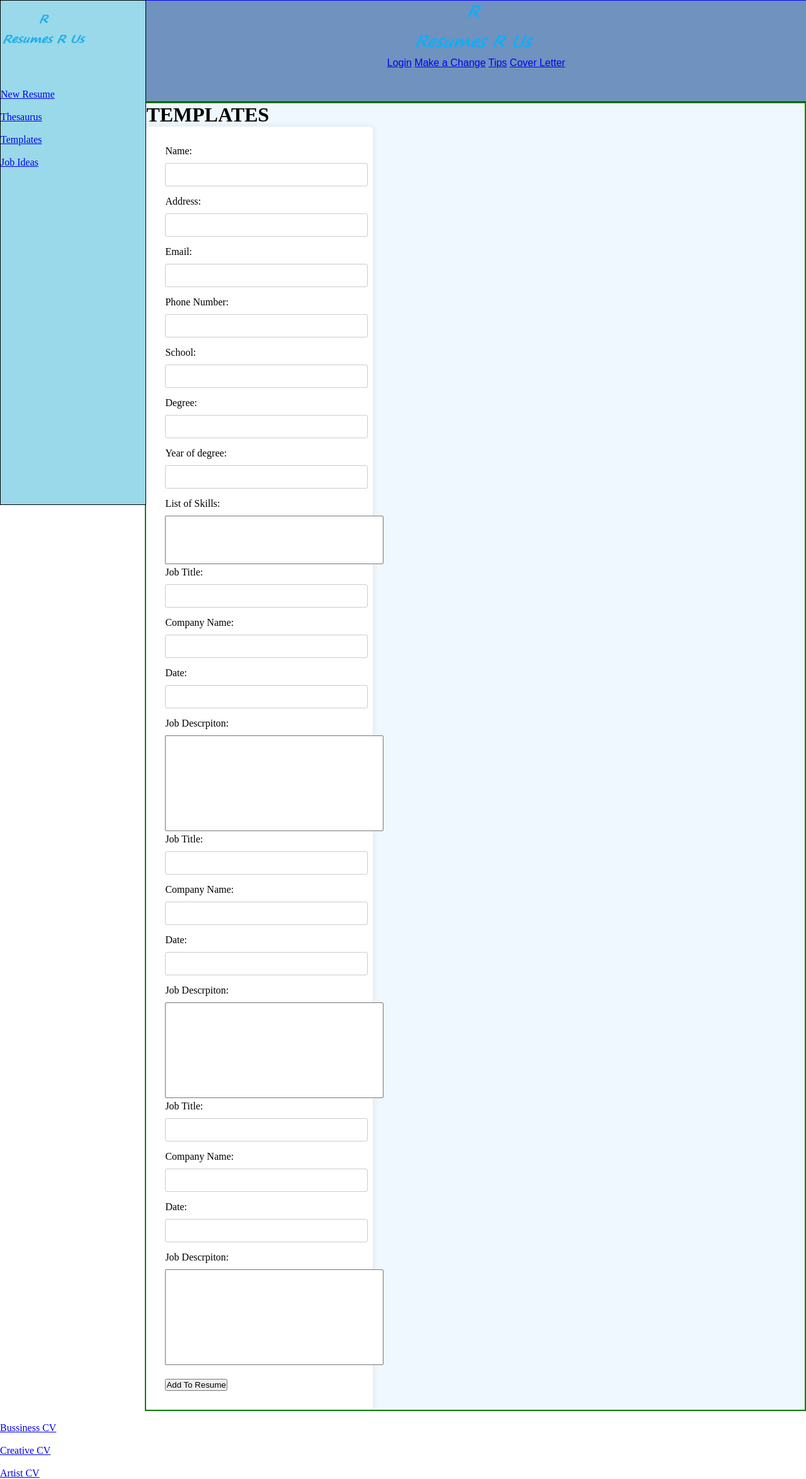
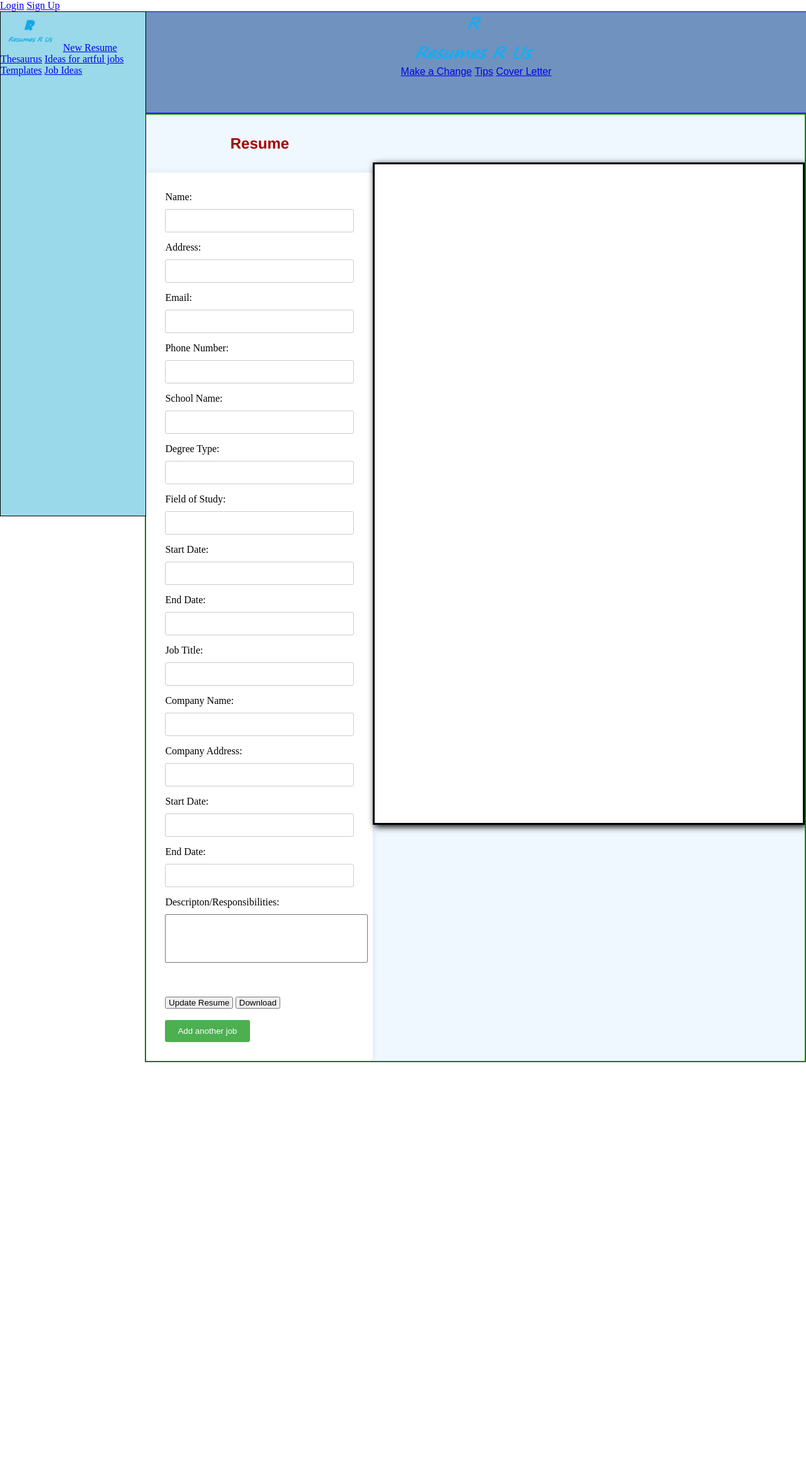
Before and after one commit to ElizabethKSchmalz/Capstone_ResumesRus, a PHP site: page /tcpdf/templates.php in a window 1280 px wide. Shown: the whole page at 63% size. After the commit the page ends 1687 px from the top, so only its background shows below. Run offline with PHP 8.4, Linux system fonts and the light colour scheme; data that the repository does not hold is empty.

Commit message:
Got the resume functionality working as well as added .js file for adding jobs

```diff
--- a/css/style.css
+++ b/css/style.css
@@ -128,6 +128,17 @@ textarea {
   font-family: Arial, sans-serif;
 }
 
+#resume {
+  background-color: white;
+  border: 3px solid black;
+  box-shadow: black 3px 3px 10px;
+  width: 18.6cm;
+  height: 25.7cm;
+  margin: 2cm auto;
+  padding: 1cm;
+  font-family: Arial, sans-serif;
+}
+
 #topInfo {
   border-top: 1px solid black;
   padding-top: 50px;
@@ -186,3 +197,25 @@ textarea {
   padding-left: 300px;
 
 }
+
+.experiences {
+  margin-bottom: 20px;
+}
+
+.experience-item {
+  border: 1px solid #ddd;
+  padding: 10px;
+  margin-bottom: 10px;
+}
+
+#schoolName {
+    font-size: 18px;
+    font-weight: bold;
+    color: #333;
+    margin-bottom: 10px;
+    margin-left: -1px;
+}
+
+.workDesc {
+  font-size: 14px;
+}
--- a/templates.php
+++ b/templates.php
@@ -1,7 +1,15 @@
 <?php
+// Bring in the sanitization method
+require "sanitize.php";
 
-//Variables
-$name = $address = $email = $phoneN = $school = $degree = $yearD = $skills = $date = $job = $cName = $date = $jobDes = "";
+// Declare variables for the cover letter and assign them to an empty string
+$name = $address = $email = $pNumber = $date = $managerName = $cName = $cAddress = "";
+
+
+function sanitizeValue($value) {
+  return htmlspecialchars(strip_tags($value));
+}
+
 
 if (isset($_POST['submit']) || isset($_POST['download'])) {
 
@@ -10,24 +18,51 @@ if (isset($_POST['submit']) || isset($_POST['download'])) {
   $name = sanitizeString(INPUT_POST, "name");
   $address = sanitizeString(INPUT_POST, "address");
   $email = sanitizeString(INPUT_POST, "email");
-  $phoneN = sanitizeString(INPUT_POST, "phoneN");
-  $school = sanitizeString(INPUT_POST, "school");
+  $pNumber = sanitizeString(INPUT_POST, "pNumber");
+  $startDate1 = sanitizeString(INPUT_POST, "startDate1");
+  $endDate1 = sanitizeString(INPUT_POST, "endDate1");
+  $cName1 = sanitizeString(INPUT_POST, "cName1");
+  $cAddress1 = sanitizeString(INPUT_POST, "cAddress1");
+  $schoolName = sanitizeString(INPUT_POST, "schoolName");
   $degree = sanitizeString(INPUT_POST, "degree");
-  $yearD = sanitizeString(INPUT_POST, "yearD");
-  $skills = sanitizeString(INPUT_POST, "skills");
-  $job = sanitizeString(INPUT_POST, "job");
-  $cName = sanitizeString(INPUT_POST, "cName");
-  $cAddress = sanitizeString(INPUT_POST, "cAddress");
-  $date = sanitizeString(INPUT_POST, "date");
-  $jobDes = sanitizeString(INPUT_POST, "jobDes");
+  $fieldOfStudy = sanitizeString(INPUT_POST, "fieldOfStudy");
+  $eduStartDate = sanitizeString(INPUT_POST, "eduStartDate");
+  $eduEndDate = sanitizeString(INPUT_POST, "eduEndDate");
+
+  $cNames = array_map('sanitizeValue', $_POST['cName']);
+  $cAddresses = array_map('sanitizeValue', $_POST['cAddress']);
+  $startDates = array_map('sanitizeValue', $_POST['startDate']);
+  $endDates = array_map('sanitizeValue', $_POST['endDate']);
+  $jobTitles = array_map('sanitizeValue', $_POST['jobTitle']);
+  $letterContent = isset($_POST['letterContent']) && is_array($_POST['letterContent'])
+    ? array_map('sanitizeValue', $_POST['letterContent'])
+    : array();
+
+  //Check if download or submit is pressed
 }
+
+// Bring in pdf code if download was pressed
 if(isset($_POST['download'])) {
-  require('pdfForResume.php');
+    require('generate_pdf.php');
     exit();
 }
 ?>
+<?php
+session_start();
 
-
+if (isset($_SESSION['authenticated']) && $_SESSION['authenticated'] === true) {
+    // User is logged in
+    ?>
+     <a href="logout.php">Logout</a>
+    <?php
+} else {
+    // User is not logged in
+    ?>
+    <a href="login.php">Login</a>
+    <a href="signup.php">Sign Up</a>
+    <?php
+}
+?>
 <!DOCTYPE html>
 <html lang="en">
 <head>
@@ -41,149 +76,163 @@ if(isset($_POST['download'])) {
   <div class="wrapper">
 
     <div class="sidebar">
-      <a href="index.php"><img src="Images/Logo_1.png" alt="Resumes R Us Logo"></a>
-      <br>
-      <br>
-      <br>
+      <a href="index.php"><img src="Images/Logo.png" alt="Resumes R Us Logo"></a>
       <a href="resume.php">New Resume</a>
-      <br>
-      <br>
       <a href="#">Thesaurus</a>
-      <br>
-      <br>
+      <a href="#">Ideas for artful jobs</a>
       <a href="templates.php">Templates</a>
-      <br>
-      <br>
       <a href="#">Job Ideas</a>
     </div>
 
     <div class="header">
       <a href="index.php"><img src="Images/Logo_2.png" alt="Resumes R Us Logo"></a>
       <br>
-      <a href="login.php">Login</a>
       <a href="#">Make a Change</a>
-      <a href="#">Tips</a>
-      <a href="#">Cover Letter</a>
+      <a href="tips.php">Tips</a>
+      <a href="coverLetter.php">Cover Letter</a>
     </div>
 
     <div class="mainContent">
-    <div id ="resume">
-    <h1>TEMPLATES</h1>
 
-  <form action="resume.php" method="post">
+      <div id="letterForm">
+        <h2>Resume</h2>
+
+        <form action="<?php echo htmlspecialchars($_SERVER["PHP_SELF"]); ?>" method="post">
 
           <label for="name">Name:</label>
-      <input type="text" name="name" id="name">
+          <input type="text" name="name" id="name" value="<?php echo $name; ?>">
           <br>
+
           <label for="address">Address:</label>
-      <input type="text" name="address" id="address">
+          <input type="text" name="address" id="address" value="<?php echo $address; ?>">
           <br>
+
           <label for="email">Email:</label>
-      <input type="text" name="email" id="email" >
+          <input type="text" name="email" id="email" value="<?php echo $email; ?>">
           <br>
-      <label for="phoneN">Phone Number:</label>
-      <input type="text" name="phoneN" id="phoneN" >
+
+          <label for="pNumber">Phone Number:</label>
+          <input type="text" name="pNumber" id="pNumber" value="<?php echo $pNumber; ?>">
           <br>
-      <label for="school">School:</label>
-      <input type="text" name="school" id="school" >
+
+          <label for="schoolName">School Name:</label>
+          <input type="text" name="schoolName" value="<?php echo $schoolName; ?>">
           <br>
-      <label for="dergee">Degree:</label>
-      <input type="text" name="degree" id="degree" >
+
+          <label for="degree">Degree Type:</label>
+          <input type="text" name="degree" id="degree" value="<?php echo $degree; ?>">
           <br>
-      <label for="yearD">Year of degree:</label>
-      <input type="text" name="yearD" id="yearD" >
+
+          <label for="fieldOfStudy">Field of Study:</label>
+          <input type="text" name="fieldOfStudy" id="fieldOfStudy" value="<?php echo $fieldOfStudy; ?>">
           <br>
-      <label for="skills">List of Skills:</label>
-      <textarea name="skills" id="skills" rows="5" cols="41"></textarea>
+
+          <label for="eduStartDate">Start Date:</label>
+          <input type="text" name="eduStartDate" id="eduStartDate" value="<?php echo $eduStartDate; ?>">
           <br>
-      <label for="job">Job Title:</label>
-      <input type="text" name="job" id="job" >
+
+          <label for="eduEndDate">End Date:</label>
+          <input type="text" name="eduEndDate" id="eduEndDate" value="<?php echo $eduEndDate; ?>">
           <br>
-      <label for="cName">Company Name:</label>
-      <input type="text" name="cName" id="cName" >
+
+          <div id="workExperience">
+              <div class="job">
+
+              <label for="jobTitle[]">Job Title:</label>
+              <input type="text" name="jobTitle[]" id="jobTitle1" value="<?php echo isset($jobTitle[0]) ? $jobTitle[0] : ''; ?>">
               <br>
-      <label for="date">Date:</label>
-      <input type="text" name="date" id="date" >
+
+              <label for="cName[]">Company Name:</label>
+              <input type="text" name="cName[]" id="cName1" value="<?php echo isset($cName[0]) ? $cName[0] : ''; ?>">
               <br>
-      <label for="jobDes">Job Descrpiton:</label>
-      <textarea name="jobDes" id="jobDes" rows="10" cols="41"></textarea>
+
+              <label for="cAddress[]">Company Address:</label>
+              <input type="text" name="cAddress[]" id="cAddress1" value="<?php echo isset($cAddress[0]) ? $cAddress[0] : ''; ?>">
               <br>
-      <label for="job">Job Title:</label>
-      <input type="text" name="job" id="job" >
+
+              <label for="startDate[]">Start Date:</label>
+              <input type="text" name="startDate[]" id="startDate1" value="<?php echo isset($startDate[0]) ? $startDate[0] : ''; ?>">
               <br>
-      <label for="cName">Company Name:</label>
-      <input type="text" name="cName" id="cName" >
+
+              <label for="endDate[]">End Date:</label>
+              <input type="text" name="endDate[]" id="endDate1" value="<?php echo isset($endDate[0]) ? $endDate[0] : ''; ?>">
               <br>
-      <label for="date">Date:</label>
-      <input type="text" name="date" id="date">
-      <br>
-      <label for="jobDes">Job Descrpiton:</label>
-      <textarea name="jobDes" id="jobDes" rows="10" cols="41"></textarea>
-      <br>
-      <label for="job">Job Title:</label>
-      <input type="text" name="job" id="job" ">
-      <br>
-      <label for="cName">Company Name:</label>
-      <input type="text" name="cName" id="cName" >
-      <br>
-      <label for="date">Date:</label>
-      <input type="text" name="date" id="date">
-      <br>
-      <label for="jobDes">Job Descrpiton:</label>
-      <textarea name="jobDes" id="jobDes" rows="10" cols="41"></textarea>
+
+              <label for="jobDescription">Descripton/Responsibilities:</label>
+              <textarea name="letterContent[]" id="letterContent1" rows="5" cols="38"><?php echo isset($letterContent[0]) ? $letterContent[0] : ''; ?></textarea>
+              <br><br>
+              </div>
+          </div>
+
+
           <br>
           <br>
-      <input type="submit" name="submit" value="Add To Resume">
+
+
+          <input type="submit" name="submit" value="&nbsp;Update Resume&nbsp;">
+          <input type="submit" name="download" value="&nbsp;Download&nbsp;">
+          <br>
+          <br>
+          <button type="button" id="addJob">Add another job</button>
+
         </form>
       </div>
+
       <div id="resume">
         <?php
+
           // Check if form was submitted
           if (isset($submitted)) {
-            // Trim main letter content to 2000 characters
-            if (strlen($jobDes) > 2000) {
-              $jobDes = substr($jobDes, 0, 2000);
+
+
+            echo "
+              <header id=\"topInfo\">
+                  <h1>{$name}</h1>
+                  <br>
+                  <p>{$address}</p>
+                  <p>Email: {$email}</p>
+                  <p>Phone: {$pNumber}</p>
+                  <br>
+              </header>
+              <hr>
+              <section id=\"education\">
+                <h2>Education</h2>
+                <h3 id=\"schoolName\">{$schoolName}</h3>
+                <p><strong>Degree:</strong> {$degree}</p>
+                <p><strong>Field of Study:</strong> {$fieldOfStudy}</p>
+                <p><strong>Duration:</strong> {$eduStartDate} - {$eduEndDate}</p>
+              </section>
+              <section id=\"experience\">
+                  <h2>Work Experience</h2>
+                  ";
+                for ($i = 0; $i < count($cNames); $i++) {
+                 echo "
+                  <p><strong>Job Title:</strong> {$jobTitles[$i]}</p>
+                  <p><strong>Company:</strong> {$cNames[$i]}</p>
+                  <p><strong>Location:</strong> {$cAddresses[$i]}</p>
+                  <p><strong>Duration:</strong> {$startDates[$i]} - {$endDates[$i]}</p>
+                  <br>
+                  <p><strong>Description of responsibilities or achievements</strong></p>
+                  <br>
+                  <ul class=\"workDesc\">
+                      <li>$letterContent[$i]</li>
+                  </ul>
+                  <hr>
+                  <br>
+              ";
+                }
+                echo "</section>";
+            // Display resume preview
             }
 
-            // Display cover letter preview
-           /* echo "
-            <div class=\"info\" id=\"topInfo\">
-              <p>$name</p>
-              <p>$address</p>
-              <p>$email</p>
-              <p>$phoneN</p><br>
-            </div>
-            <br>
-            <div class=\"info\">
-              <p>$job</p>
-              <p>$cName</p>
-              <p>$date</p><br>
-              <p>$jobdes</p>
-            </div>
-            <br>
-            <p id=\"letterDate\">$date</p><br>
-            <br>
-            <p class=\"toFrom\">Dear $managerName,</p><br>
-            <p id=\"mainLetter\">$letterContent</p><br>
-            <p class=\"toFrom\">Sincerely,<br>$name</p>
-            ";*/
-          }
             ?>
 
-      </div>
-</div>
-      <ol>
-        <br>
-        <li><a href="TemplateOne.php">Bussiness CV</a></li>
-        <br>
-        <li><a href="TemplateTwo.php">Creative CV</a></li>
-        <br>
-        <li><a href="TemplateThree.php">Artist CV</a></li>
-      </ol>
-      </div>
       </div>
 
     </div>
 
+  </div>
+<script src="https://ajax.googleapis.com/ajax/libs/jquery/3.5.1/jquery.min.js"></script>
+<script src="addJob.js"></script>
 </body>
 </html>
```
Also changed, not shown: addJob.js (added, +36 -0 lines). Lines whose indentation alone changed are shown as unchanged.
